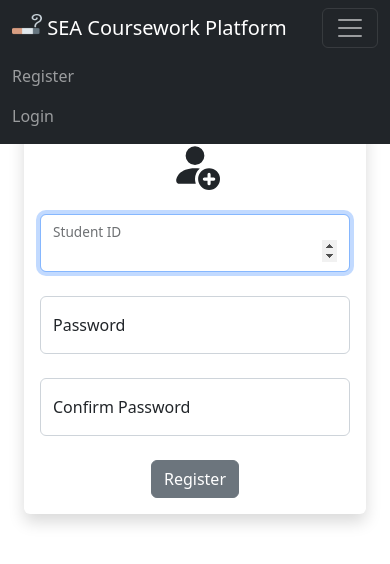
After one commit to yuxiang970813/SEA, a Django app: page /register in a window 390 px wide, after a click that opens the changed part. The commit adds this page. Shown: the top 564 px of the page. Run offline with Django 4.2, Linux system fonts and the light colour scheme.

Commit message:
Create and setup login, logout, register, activate, send mail function

```diff
--- /dev/null
+++ b/coursework/static/coursework/script.js
@@ -0,0 +1,19 @@
+(function () {
+	'use strict';
+	// Fetch all the forms we want to apply custom Bootstrap validation styles to
+	var forms = document.querySelectorAll('.needs-validation');
+	// Loop over them and prevent submission
+	Array.prototype.slice.call(forms).forEach(function (form) {
+		form.addEventListener(
+			'submit',
+			function (event) {
+				if (!form.checkValidity()) {
+					event.preventDefault();
+					event.stopPropagation();
+				}
+				form.classList.add('was-validated');
+			},
+			false
+		);
+	});
+})();
--- /dev/null
+++ b/coursework/static/coursework/styles.css
@@ -0,0 +1,3 @@
+.dodge-nav {
+    margin-top: 76px;
+}
--- /dev/null
+++ b/coursework/templates/coursework/activate.html
@@ -0,0 +1,6 @@
+{% autoescape off %}
+Hi {{ user.first_name }},
+
+Please click on the link below to verify your account:
+http://{{ domain }}{% url 'activate_user' uidb64=uid token=token %}
+{% endautoescape %}
--- a/coursework/templates/coursework/layout.html
+++ b/coursework/templates/coursework/layout.html
@@ -11,7 +11,7 @@
 	<link href="https://cdn.jsdelivr.net/npm/bootstrap@5.2.3/dist/css/bootstrap.min.css" rel="stylesheet"
 		integrity="sha384-rbsA2VBKQhggwzxH7pPCaAqO46MgnOM80zW1RWuH61DGLwZJEdK2Kadq2F9CUG65" crossorigin="anonymous">
 	<!-- STATIC STYLE -->
-	<link rel="stylesheet" href="{% static 'style.css' %}">
+	<link rel="stylesheet" href="{% static 'coursework/styles.css' %}">
 	<link rel="icon" href="{% static 'coursework/favicon.ico' %}" type="image/icon type">
 	<!-- TITLE -->
 	<title>{% block title %}SEA{% endblock %}</title>
@@ -22,7 +22,7 @@
 	<nav class="navbar navbar-expand-lg navbar-dark bg-dark fixed-top">
 		<div class="container">
 			<!-- LOGO & INDEX -->
-			<a class="navbar-brand" href="#">
+			<a class="navbar-brand" href="{% url 'index' %}">
 				<img src="{% static 'coursework/favicon.ico' %}" alt="Logo" width="30" height="24"
 					class="d-inline-block align-text-top">
 				SEA Coursework Platform
@@ -33,8 +33,7 @@
 				<span class="navbar-toggler-icon"></span>
 			</button>
 			<div class="collapse navbar-collapse" id="navbarSupportedContent">
-				<ul class="navbar-nav me-auto mb-2 mb-lg-0">
-				</ul>
+				<ul class="navbar-nav me-auto mb-2 mb-lg-0"></ul>
 				<ul class="navbar-nav">
 					{% if user.is_authenticated %}
 					<!-- COURSEWORK(DROPDOWN) -->
@@ -44,11 +43,7 @@
 						</a>
 						<ul class="dropdown-menu dropdown-menu-dark">
 							{% for coursework_joined in user.coursework_taken.all %}
-							<li>
-								<a class="dropdown-item" href="#">
-									{{ coursework_joined.coursework_name }}
-								</a>
-							</li>
+							<li><a class="dropdown-item" href="#">{{ coursework_joined.coursework_name }}</a></li>
 							{% empty %}
 							<li><a class="dropdown-item disabled">No Coursework Available</a></li>
 							{% endfor %}
@@ -63,31 +58,27 @@
 						</ul>
 					</li>
 					<!-- NAME -->
-					<li class="nav-item">
-						<a class="nav-link" href="#">{{ user.last_name }}{{ user.first_name }}</a>
-					</li>
+					<li class="nav-item"><a class="nav-link" href="#">{{ user.last_name }}{{ user.first_name }}</a></li>
 					<!-- LOGOUT -->
-					<li class="nav-item">
-						<a class="nav-link" href="#">Logout</a>
-					</li>
+					<li class="nav-item"><a class="nav-link" href="{% url 'logout' %}">Logout</a></li>
 					{% else %}
 					<!-- REGISTER -->
-					<li class="nav-item">
-						<a class="nav-link" href="#">Register</a>
-					</li>
+					<li class="nav-item"><a class="nav-link" href="{% url 'register' %}">Register</a></li>
 					<!-- LOGIN -->
-					<li class="nav-item">
-						<a class="nav-link" href="#">Login</a>
-					</li>
+					<li class="nav-item"><a class="nav-link" href="{% url 'login' %}">Login</a></li>
 					{% endif %}
 				</ul>
 			</div>
 		</div>
 	</nav>
 	<!-- BODY -->
-	{% include "coursework/messages.html" %}
-	{% block body %}
-	{% endblock %}
+	<div class="container dodge-nav">
+		{% include "coursework/messages.html" %}
+		{% block body %}
+		{% endblock %}
+	</div>
+	<!-- STATIC SCRIPT -->
+	<script src="{% static 'coursework/script.js' %}"></script>
 	<!-- BOOTSTRAP SCRIPT -->
 	<script src="https://cdn.jsdelivr.net/npm/bootstrap@5.2.3/dist/js/bootstrap.bundle.min.js"
 		integrity="sha384-kenU1KFdBIe4zVF0s0G1M5b4hcpxyD9F7jL+jjXkk+Q2h455rYXK/7HAuoJl+0I4"
--- /dev/null
+++ b/coursework/templates/coursework/messages.html
@@ -0,0 +1,33 @@
+{% if messages %}
+{% for message in messages %}
+{% if message.tags == "success" %}
+<div class="alert alert-success alert-dismissible fade show" role="alert">
+	<!-- SUCCESS MESSAGE -->
+	{{ message|safe }}
+	<!-- CLOSE BUTTON -->
+	<button type="button" class="btn-close" data-bs-dismiss="alert" aria-label="Close"></button>
+</div>
+{% elif message.tags == "info" %}
+<div class="alert alert-info alert-dismissible fade show" role="alert">
+	<!-- INFO MESSAGE -->
+	{{ message|safe }}
+	<!-- CLOSE BUTTON -->
+	<button type="button" class="btn-close" data-bs-dismiss="alert" aria-label="Close"></button>
+</div>
+{% elif message.tags == "warning" %}
+<div class="alert alert-warning alert-dismissible fade show" role="alert">
+	<!-- WARNING MESSAGE -->
+	{{ message|safe }}
+	<!-- CLOSE BUTTON -->
+	<button type="button" class="btn-close" data-bs-dismiss="alert" aria-label="Close"></button>
+</div>
+{% elif message.tags == "error" %}
+<div class="alert alert-danger alert-dismissible fade show" role="alert">
+	<!-- ERROR MESSAGE -->
+	{{ message|safe }}
+	<!-- CLOSE BUTTON -->
+	<button type="button" class="btn-close" data-bs-dismiss="alert" aria-label="Close"></button>
+</div>
+{% endif %}
+{% endfor %}
+{% endif %}
--- /dev/null
+++ b/coursework/templates/coursework/register.html
@@ -0,0 +1,61 @@
+{% extends "coursework/layout.html" %}
+
+{% block title %}Register{% endblock %}
+
+{% block body %}
+<section>
+	<div class="container mt-5 pt-5">
+		<div class="row">
+			<div class="col-12 col-sm-8 col-md-6 m-auto">
+				<div class="card border-0 shadow">
+					<div class="card-body">
+						<!-- ICON -->
+						<div class="text-center">
+							<svg class="mx-auto" xmlns="http://www.w3.org/2000/svg" width="50" height="50" fill="currentColor"
+								class="bi bi-person-fill-add" viewBox="0 0 16 16">
+								<path
+									d="M12.5 16a3.5 3.5 0 1 0 0-7 3.5 3.5 0 0 0 0 7Zm.5-5v1h1a.5.5 0 0 1 0 1h-1v1a.5.5 0 0 1-1 0v-1h-1a.5.5 0 0 1 0-1h1v-1a.5.5 0 0 1 1 0Zm-2-6a3 3 0 1 1-6 0 3 3 0 0 1 6 0Z" />
+								<path
+									d="M2 13c0 1 1 1 1 1h5.256A4.493 4.493 0 0 1 8 12.5a4.49 4.49 0 0 1 1.544-3.393C9.077 9.038 8.564 9 8 9c-5 0-6 3-6 4Z" />
+							</svg>
+						</div>
+						<form action="{% url 'register' %}" class="needs-validation" method="post" novalidate>
+							{% csrf_token %}
+							<!-- INPUT STUDETN ID -->
+							<div class="form-floating mb-3">
+								<input type="number" class="form-control my-4" id="floatingInput" placeholder="Student ID"
+									name="student-id" required autofocus>
+								<label for="floatingInput">Student ID</label>
+								<div class="invalid-feedback">
+									Please enter valid student id.
+								</div>
+							</div>
+							<!-- INPUT PASSWORD -->
+							<div class="form-floating">
+								<input type="password" class="form-control my-4" id="floatingPassword" placeholder="Password"
+									name="password" required>
+								<label for="floatingPassword">Password</label>
+								<div class="invalid-feedback">
+									Please enter password.
+								</div>
+							</div>
+							<!-- INPUT CONFIRMATION -->
+							<div class="form-floating">
+								<input type="password" class="form-control my-4" id="floatingPassword" placeholder="Confirm Password"
+									name="confirmation" required>
+								<label for="floatingPassword">Confirm Password</label>
+								<div class="invalid-feedback">
+									Please enter password confirmation.
+								</div>
+							</div>
+							<div class="text-center mt-3">
+								<button class="btn btn-secondary">Register</button>
+							</div>
+						</form>
+					</div>
+				</div>
+			</div>
+		</div>
+	</div>
+</section>
+{% endblock %}
--- a/coursework/urls.py
+++ b/coursework/urls.py
@@ -3,5 +3,9 @@ from . import views
 
 
 urlpatterns = [
-    path("", views.index, name="index")
+    path("", views.index, name="index"),
+    path("login", views.login_view, name="login"),
+    path("logout", views.logout_view, name="logout"),
+    path("register", views.register, name="register"),
+    path("activate/<uidb64>/<token>", views.activate_user, name="activate_user")
 ]
--- a/coursework/views.py
+++ b/coursework/views.py
@@ -1,5 +1,193 @@
+from django.utils.encoding import force_str, force_bytes, DjangoUnicodeDecodeError
+from django.utils.http import urlsafe_base64_encode, urlsafe_base64_decode
+from django.contrib.auth import authenticate, login, logout
+from django.contrib.sites.shortcuts import get_current_site
+from django.http import HttpResponseRedirect, HttpResponse
+from django.contrib.auth.decorators import login_required
+from django.template.loader import render_to_string
+from django.core.mail import EmailMessage
+from django.db import IntegrityError
+from django.contrib import messages
 from django.shortcuts import render
+from django.conf import settings
+from django.urls import reverse
+
+from .models import StudentList, User
+from .utils import generate_token
+import threading
 
 
+@login_required
 def index(request):
     return render(request, "coursework/index.html")
+
+
+class EmailThread(threading.Thread):
+    def __init__(self, email):
+        self.email = email
+        threading.Thread.__init__(self)
+
+    def run(self):
+        self.email.send()
+
+
+def send_activate_email(request, user):
+    email = EmailMessage(
+        subject="Activate your SEA account",
+        body=render_to_string("coursework/activate.html", {
+            "user": user,
+            "domain": get_current_site(request),
+            "uid": urlsafe_base64_encode(force_bytes(user.pk)),
+            "token": generate_token.make_token(user)
+        }),
+        from_email=settings.EMAIL_FROM_USER,
+        to=[user.email]
+    )
+    EmailThread(email).start()
+
+
+def activate_user(request, uidb64, token):
+    try:
+        uid = force_str(urlsafe_base64_decode(uidb64))
+        user = User.objects.get(pk=uid)
+    except Exception:
+        user = None
+    if user and generate_token.check_token(user, token):
+        user.is_email_verified = True
+        user.save()
+        messages.success(
+            request,
+            "Email verified, you can now login"
+        )
+        return HttpResponseRedirect(reverse(
+            "login"
+        ))
+    else:
+        return HttpResponse(
+            "Something went wrong, please contact teaching assistant."
+        )
+
+
+def login_view(request):
+    # Prevent login again
+    if request.user.is_authenticated:
+        return HttpResponseRedirect(reverse(
+            "index"
+        ))
+    # User submit login form
+    if request.method == "POST":
+        # Try authenticate user
+        user = authenticate(
+            request,
+            username=request.POST["student-id"],
+            password=request.POST["password"]
+        )
+        # Invalid user
+        if user is None:
+            messages.error(
+                request,
+                "Invalid student number and/or password."
+            )
+            return HttpResponseRedirect(reverse(
+                "login"
+            ))
+        # Valid user
+        else:
+            # Log user in if email verified
+            if user.is_email_verified:
+                login(request, user)
+                messages.success(
+                    request,
+                    "Logged in successfully!"
+                )
+                return HttpResponseRedirect(reverse(
+                    "index"
+                ))
+            # Email haven't verified,remind & send activate email
+            else:
+                send_activate_email(request, user)
+                messages.info(
+                    request,
+                    "Email is not verified, please check your mail box."
+                )
+                return HttpResponseRedirect(reverse(
+                    "login"
+                ))
+    # User visit login page
+    else:
+        return render(request, "coursework/login.html")
+
+
+def logout_view(request):
+    logout(request)
+    messages.success(
+        request,
+        "Logged out successfully!"
+    )
+    return HttpResponseRedirect(reverse(
+        "login"
+    ))
+
+
+def register(request):
+    # Prevent resigter when logged in
+    if request.user.is_authenticated:
+        return HttpResponseRedirect(reverse(
+            "index"
+        ))
+    # User submit register form
+    if request.method == "POST":
+        # Student id validation
+        student_id = request.POST["student-id"]
+        try:
+            student = StudentList.objects.get(
+                student_id=student_id
+            )
+        except StudentList.DoesNotExist:
+            messages.error(
+                request,
+                "Invalid student id!"
+            )
+            return HttpResponseRedirect(reverse(
+                "register"
+            ))
+        # Ensure password matches confirmation
+        password = request.POST["password"]
+        if password != request.POST["confirmation"]:
+            messages.warning(
+                request,
+                "Passwords must match."
+            )
+            return HttpResponseRedirect(reverse(
+                "register"
+            ))
+        # Try create new user
+        try:
+            user = User.objects.create_user(
+                student_id,
+                f"{student_id}@itd.tnnua.edu.tw",
+                password
+            )
+            user.first_name = student.first_name
+            user.last_name = student.last_name
+            user.save()
+        # Error if username already taken
+        except IntegrityError:
+            messages.error(
+                request,
+                "Student id already taken!"
+            )
+            return HttpResponseRedirect(reverse(
+                "login"
+            ))
+        # Redirect to login page after register successfully
+        messages.success(
+            request,
+            "Account created successfully!"
+        )
+        return HttpResponseRedirect(reverse(
+            "login"
+        ))
+    # User visit register page
+    else:
+        return render(request, "coursework/register.html")
```
Also changed, not shown: SEA/settings.py (+12 -1 lines), coursework/admin.py (+25 -2 lines), coursework/models.py (+26 -1 lines), coursework/templates/coursework/login.html (added, +53 -0 lines), coursework/utils.py (added, +14 -0 lines), coursework/migrations/0002_studentlist_user_is_email_verified_user_status.py (added), coursework/static/coursework/style.css (deleted), db.sqlite3.
